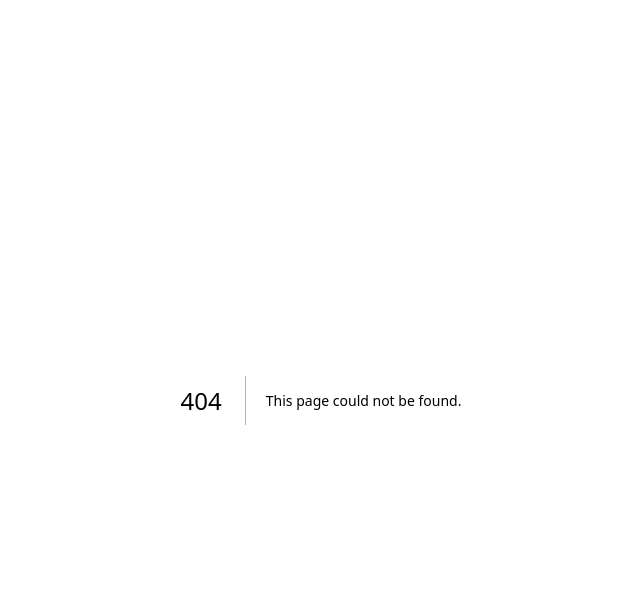
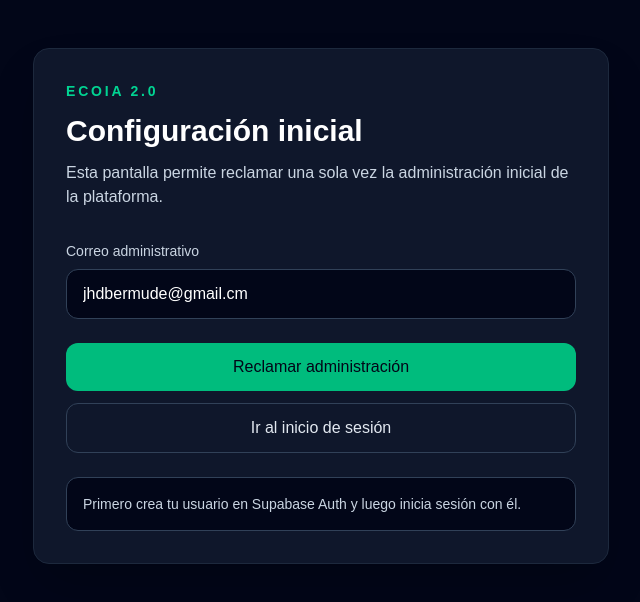
Before and after one commit to jhoandabit/EcoIA, a Next.js app: page /setup in a window 1280 px wide. Before the commit this address had no page. Shown: the top 602 px of the page, without its empty margins (319-959 px from the left). Built offline with nearby package versions, Linux system fonts and the light colour scheme; no server answers.

Commit message:
Add one-time initial admin setup

```diff
--- /dev/null
+++ b/app/setup/page.tsx
@@ -0,0 +1,107 @@
+"use client";
+
+import { useEffect, useState } from "react";
+import { useRouter } from "next/navigation";
+import { createClient } from "@/lib/supabase/client";
+
+const ADMIN_EMAIL = "jhdbermude@gmail.cm";
+
+export default function SetupPage() {
+  const router = useRouter();
+  const supabase = createClient();
+  const [email, setEmail] = useState(ADMIN_EMAIL);
+  const [message, setMessage] = useState("");
+  const [loading, setLoading] = useState(false);
+
+  useEffect(() => {
+    async function checkUser() {
+      const { data } = await supabase.auth.getUser();
+      if (!data.user) {
+        setMessage("Primero crea tu usuario en Supabase Auth y luego inicia sesión con él.");
+      }
+    }
+    checkUser();
+  }, [supabase]);
+
+  async function claimAdmin() {
+    setLoading(true);
+    setMessage("");
+
+    const { data: userData, error: userError } = await supabase.auth.getUser();
+
+    if (userError || !userData.user) {
+      setMessage("Debes iniciar sesión primero.");
+      setLoading(false);
+      return;
+    }
+
+    if (userData.user.email?.toLowerCase() !== email.toLowerCase()) {
+      setMessage("Esta configuración inicial está reservada para la cuenta administrativa definida para EcoIA 2.0.");
+      setLoading(false);
+      return;
+    }
+
+    const { data, error } = await supabase.rpc("claim_first_admin");
+
+    if (error) {
+      setMessage(error.message);
+      setLoading(false);
+      return;
+    }
+
+    if (data === true) {
+      router.push("/admin");
+      router.refresh();
+    } else {
+      setMessage("La administración inicial ya fue reclamada. Inicia sesión con la cuenta administradora.");
+    }
+
+    setLoading(false);
+  }
+
+  return (
+    <main className="min-h-screen bg-slate-950 px-6 py-12 text-white">
+      <div className="mx-auto max-w-xl rounded-2xl border border-slate-800 bg-slate-900 p-8 shadow-2xl">
+        <p className="text-sm font-semibold uppercase tracking-[0.2em] text-emerald-400">
+          EcoIA 2.0
+        </p>
+        <h1 className="mt-3 text-3xl font-bold">Configuración inicial</h1>
+        <p className="mt-3 text-slate-300">
+          Esta pantalla permite reclamar una sola vez la administración inicial de la plataforma.
+        </p>
+
+        <label className="mt-8 block text-sm font-medium text-slate-300">
+          Correo administrativo
+        </label>
+        <input
+          value={email}
+          onChange={(event) => setEmail(event.target.value)}
+          className="mt-2 w-full rounded-xl border border-slate-700 bg-slate-950 px-4 py-3 text-white outline-none focus:border-emerald-400"
+          type="email"
+          autoComplete="email"
+        />
+
+        <button
+          onClick={claimAdmin}
+          disabled={loading}
+          className="mt-6 w-full rounded-xl bg-emerald-500 px-4 py-3 font-semibold text-slate-950 transition hover:bg-emerald-400 disabled:cursor-not-allowed disabled:opacity-60"
+        >
+          {loading ? "Configurando..." : "Reclamar administración"}
+        </button>
+
+        <button
+          onClick={() => router.push("/login")}
+          className="mt-3 w-full rounded-xl border border-slate-700 px-4 py-3 font-semibold text-slate-200 hover:bg-slate-800"
+        >
+          Ir al inicio de sesión
+        </button>
+
+        {message && (
+          <div className="mt-6 rounded-xl border border-slate-700 bg-slate-950 p-4 text-sm text-slate-300">
+            {message}
+          </div>
+        )}
+      </div>
+    </main>
+  );
+}
```
